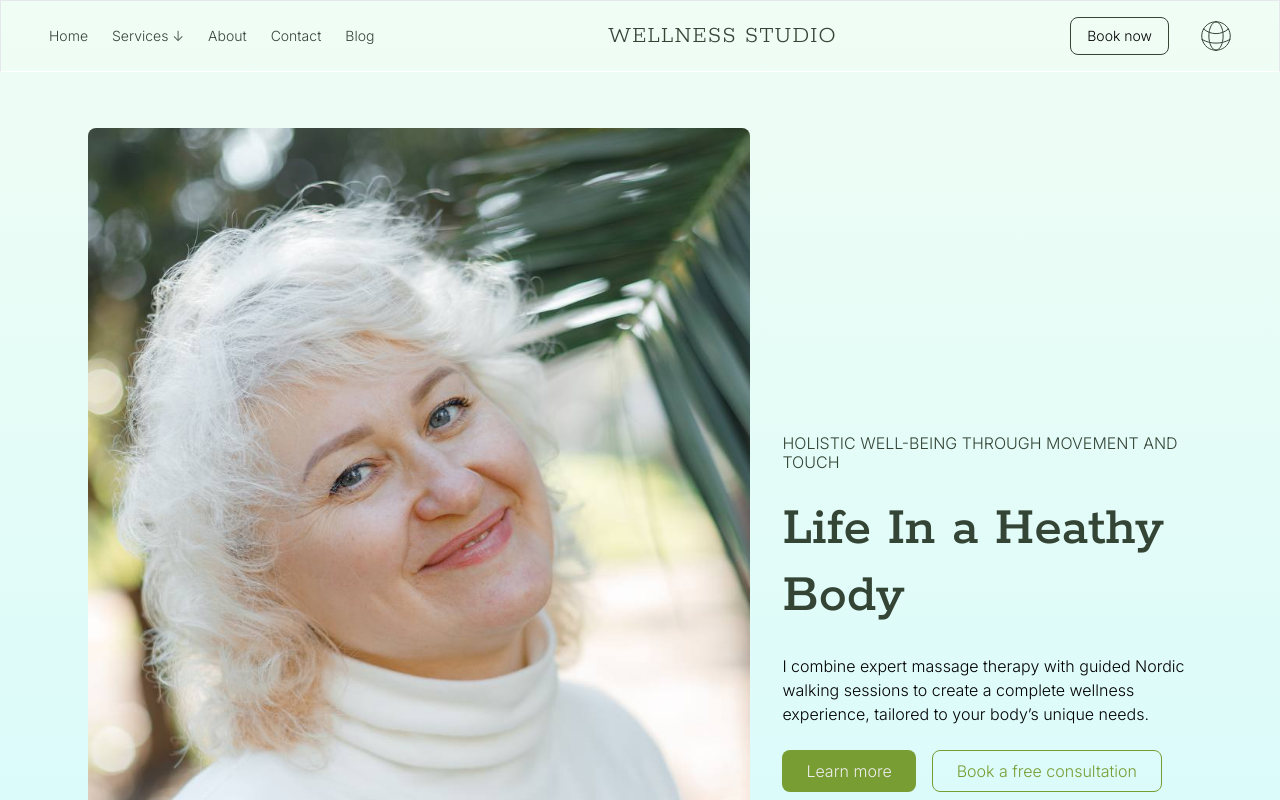
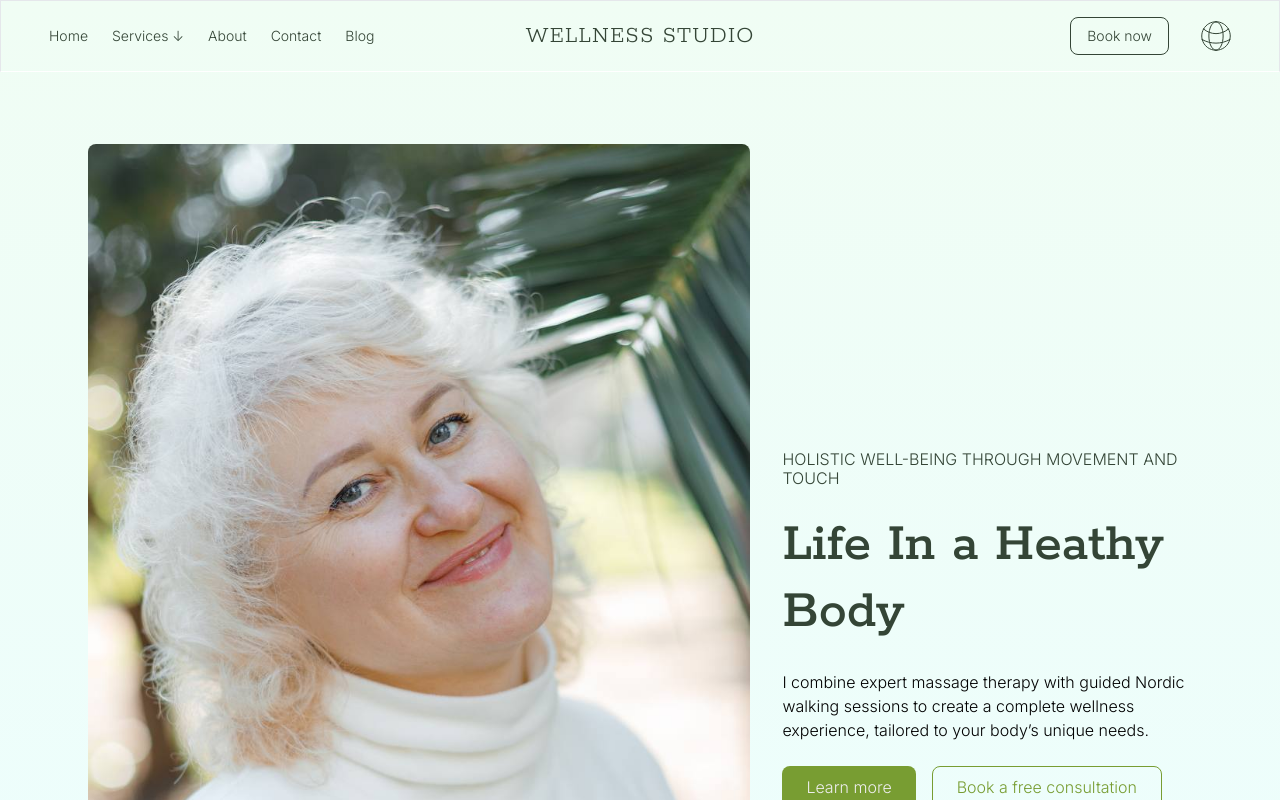
Before and after one commit to IlonaZaika/wellness-blog, a Next.js app: page / in a window 1280 px wide. Shown: the top 800 px of the page. Built offline with nearby package versions, Linux system fonts and the light colour scheme.

Commit message:
Implemented fixes to mobile version.

```diff
--- a/src/app/globals.css
+++ b/src/app/globals.css
@@ -39,7 +39,7 @@ h6 {
 }
 
 .h1-custom {
-  @apply font-medium text-[40px] sm:text-[48px] md:text-[56px] leading-[120%];
+  @apply font-medium text-[38px] sm:text-[48px] md:text-[56px] leading-[120%];
 }
 
 .h2-custom {
@@ -47,7 +47,7 @@ h6 {
 }
 
 .h3-custom {
-  @apply font-inter font-light text-[14px] sm:text-[16px] md:text-[16px] leading-[120%] uppercase;
+  @apply font-inter font-light text-[11px] sm:text-[16px] md:text-[16px] leading-[120%] uppercase;
 }
 
 .p-custom {
--- a/src/app/page.tsx
+++ b/src/app/page.tsx
@@ -5,8 +5,8 @@ export default function Home() {
   return (
     <div className="min-h-screen">
       {/* Hero Section */}
-      <div className="bg-gradient-to-b from-green-50 to-cyan-100 flex items-center justify-center pt-28 sm:p-section">
-        <div className=" container mx-auto px-4 sm:px-6 lg:px-6 max-w-6xl flex flex-col md:flex-row items-center gap-8 md:py-16">
+      <div className="bg-gradient-to-b from-green-50 to-cyan-50 flex items-center justify-center pt-2 md:p-section lg:pt-20">
+        <div className="container mx-auto max-w-6xl flex flex-col px-4 items-center md:flex-row gap-8 pt-16 lg:px-6">
           <Image
             src="/assets/hero-img.jpg"
             alt="Wellness"
@@ -14,7 +14,7 @@ export default function Home() {
             width={400}
             height={400}
           />
-          <div>
+          <div className="text-center md:text-left">
             <h3 className="h3-custom">
               Holistic Well-being Through Movement and Touch
             </h3>
@@ -24,7 +24,7 @@ export default function Home() {
               sessions to create a complete wellness experience, tailored to
               your body’s unique needs.
             </p>
-            <div className="my-6 flex space-x-4">
+            <div className="my-6 flex flex-col sm:flex-row space-x-0 sm:space-x-2 gap-2">
               <button className="primary-btn">Learn more</button>
               <button className="secondary-btn">
                 Book a free consultation
--- a/src/components/Navbar.tsx
+++ b/src/components/Navbar.tsx
@@ -25,7 +25,7 @@ export default function Navbar() {
     >
       <div className="container mx-auto flex items-center justify-between ">
         {/* Left side (Navigation) */}
-        <ul className="hidden lg:flex items-center gap-6 font-inter font-light text-sm">
+        <ul className="hidden lg:flex items-center gap-6 font-inter font-light text-sm w-1/3">
           {navItems.map((item, index) =>
             item.hasServicesInside ? (
               <li
@@ -73,8 +73,8 @@ export default function Navbar() {
         </Link>
 
         {/* Right side (Buttons) */}
-        <div className="hidden lg:flex items-center gap-8">
-          <button className="border border-textGreen font-light text-sm px-4 py-2 rounded-lg hover:text-accent hover:border-accent">
+        <div className="hidden lg:flex justify-end gap-8 w-1/3">
+          <button className="border border-textGreen text-textGreen font-inter font-light text-sm px-4 py-2 rounded-lg hover:text-accent hover:border-accent">
             Book now
           </button>
           <button
```
